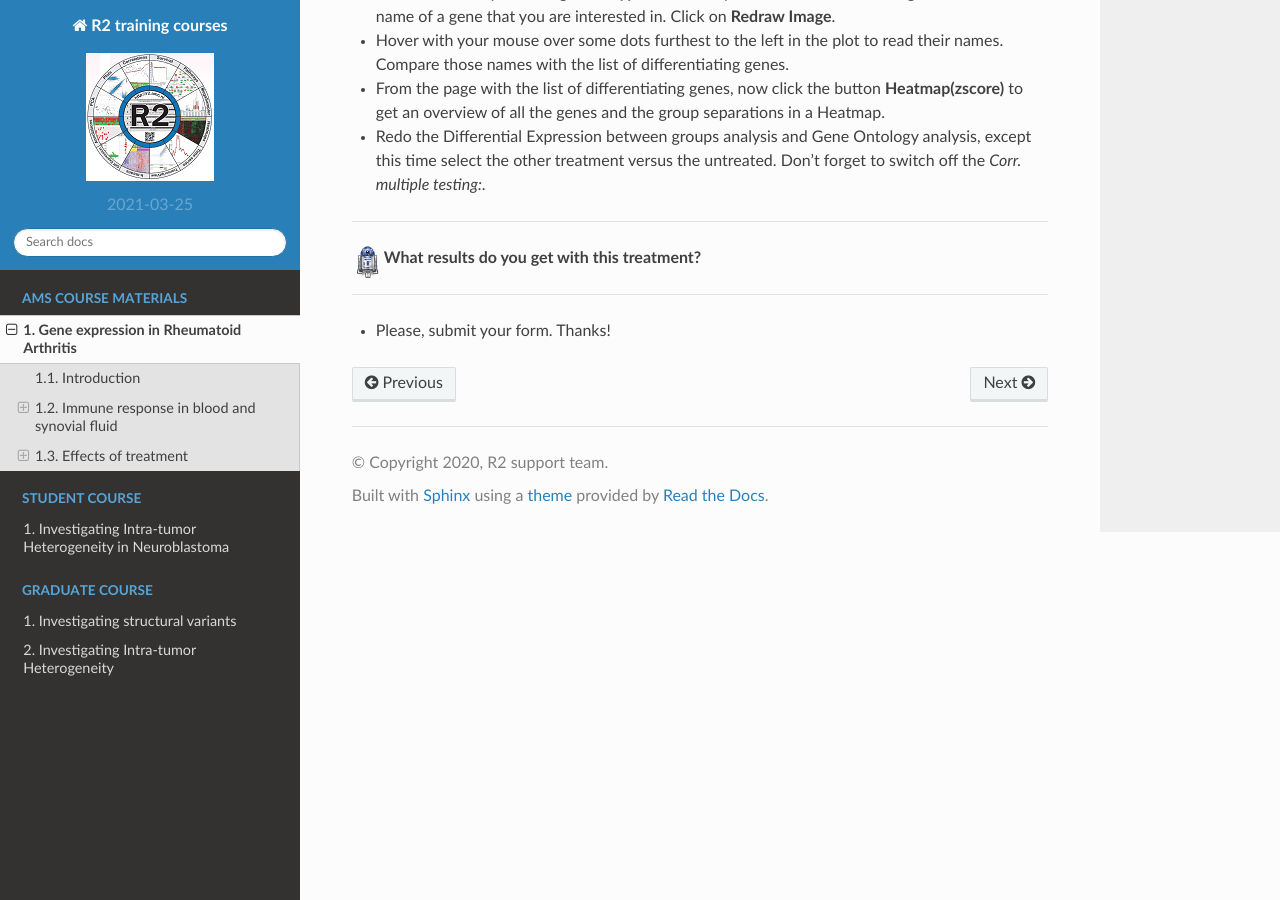
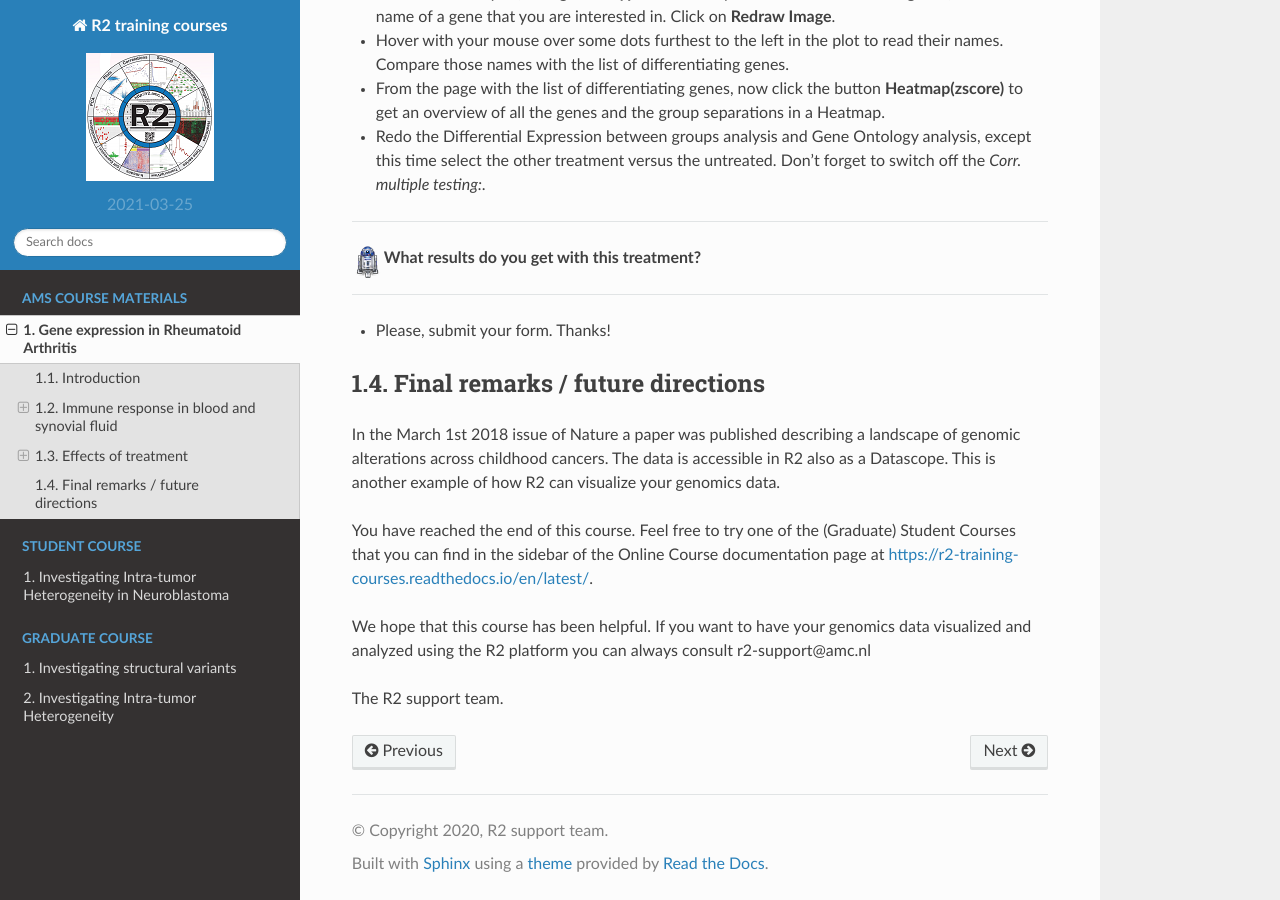
Before and after one commit to antronerds/r2-training-courses, a Sphinx documentation site: the page built from docs/RNA_seq_data_analysis_Using_Rheumatoid_Arthritis_data.md, in a window 1280 px wide and 900 px high, scrolled down 10741 px. Built offline with Sphinx 7.4.7 and the Read the Docs theme 2.0.0, drawn with Linux system fonts in a browser that asks for light colours; pages that are not in the unit, such as notebooks, are missing from menus.

Commit message:
AMS last adaptations button

```diff
--- a/docs/RNA_seq_data_analysis_Using_Rheumatoid_Arthritis_data.md
+++ b/docs/RNA_seq_data_analysis_Using_Rheumatoid_Arthritis_data.md
@@ -326,3 +326,14 @@ The page with the list of differentiating genes is still open in a tab. On this
 ---
 
 * Please, submit your form. Thanks!
+
+
+Final remarks / future directions
+---------------------------------
+In the March 1st 2018 issue of Nature a paper was published describing a landscape of genomic alterations across childhood cancers. The data is accessible in R2 also as a Datascope. This is another example of how R2 can visualize your genomics data.
+
+You have reached the end of this course. Feel free to try one of the (Graduate) Student Courses that you can find in the sidebar of the Online Course documentation page at <a href="https://r2-training-courses.readthedocs.io/en/latest/" target="_blank">https://r2-training-courses.readthedocs.io/en/latest/</a>.
+
+We hope that this course has been helpful. If you want to have your genomics data visualized and analyzed using the R2 platform you can always consult r2-support@amc.nl
+
+The R2 support team.
```
